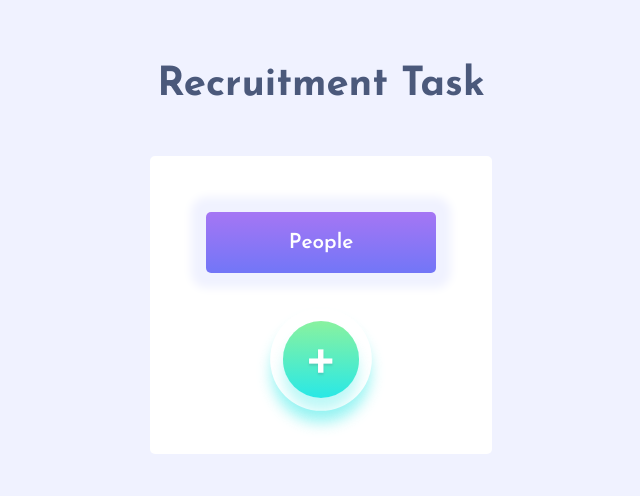
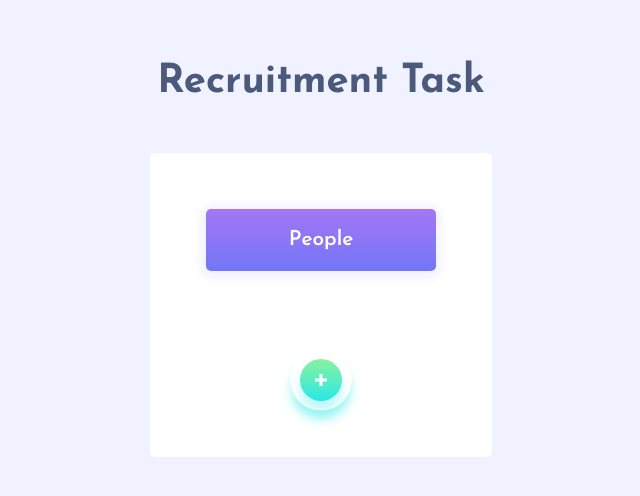
Before and after one commit to jchojna/nested-cells, a React (Create React App) app: page / in a window 1280 px wide. Shown: the part 142-638 px from the top of the page, without its empty margins (319-959 px from the left). Built offline with nearby package versions, Linux system fonts and the light colour scheme.

Commit message:
feat(Cell): add remove button with basic functionality

```diff
--- a/src/components/App.js
+++ b/src/components/App.js
@@ -34,6 +34,12 @@ class App extends Component {
     this.togglePopup();
   }
 
+  removeCell = (id) => {
+    this.setState(prevState => ({
+      cells: prevState.cells.filter(cell => cell.id !== id)
+    }));
+  }
+
   render() {
     const { isPopupVisible, cells } = this.state;
 
@@ -50,8 +56,15 @@ class App extends Component {
           {/* LIST OF CELLS */}
           {
             cells.map(cell => {
+              const { id, category, value } = cell;
               return (
-                <Cell key={cell.id}/>
+                <Cell
+                  key={id}
+                  id={id}
+                  category={category}
+                  value={value}
+                  onRemove={this.removeCell}
+                />
               );
             })
           }
@@ -60,7 +73,13 @@ class App extends Component {
             className="button button--add button--main"
             onClick={this.togglePopup}
           >
-            +
+            <svg
+              className="button__svg"
+              viewBox="0 0 40 40"
+              xmlns="http://www.w3.org/2000/svg"
+            >
+              <polyline points="0,15 0,25 15,25 15,40 25,40 25,25 40,25 40,15 25,15 25,0 15,0 15,15" />
+            </svg>
           </button>
           {/* POPUP */}
           {
--- a/src/components/Cell.js
+++ b/src/components/Cell.js
@@ -1,20 +1,34 @@
-import React, { Component } from 'react';
+import React from 'react';
 import '../scss/Cell.scss';
 
-class Cell extends Component {
-  constructor(props) {
-    super(props);
-    this.state = {
+const Cell = (props) => {
+  const {
+    id,
+    category,
+    value,
+    onRemove
+  } = props;
 
-    }
-  }
+  return (
+    <section className="Cell">
+      <h3 className="Cell__heading">
+        {`${category} ${value}`}
+      </h3>
 
-  render() {
-    return (
-      <div className="Cell">
-        Cell
-      </div>
-    );
-  }
+      {/* REMOVE CELL BUTTON */}
+      <button
+        className="button button--remove"
+        onClick={() => onRemove(id)}
+      >
+        <svg
+          className="button__svg"
+          viewBox="0 0 40 40"
+          xmlns="http://www.w3.org/2000/svg"
+        >
+          <rect x="0" y="12.5" width="40" height="15" />
+        </svg>
+      </button>
+    </section>
+  );
 }
 export default Cell;
--- a/src/components/Popup.js
+++ b/src/components/Popup.js
@@ -29,6 +29,7 @@ const Popup = (props) => {
           ref={category}
           type="text"
           className="Popup__input"
+          required
         />
         {/* VALUE */}
         <label htmlFor="popupCategory" className="Popup__label">
@@ -39,6 +40,7 @@ const Popup = (props) => {
           ref={value}
           type="text"
           className="Popup__input"
+          required
         />
         {/* BUTTONS */}
         <button
--- a/src/scss/App.scss
+++ b/src/scss/App.scss
@@ -34,41 +34,62 @@
   &__title {
     @include gradient ($color-violet, $color-lilac, 0);
     border-radius: $corner-radius;
-    box-shadow: 0 0 10px 15px $color-lightLilac;
+    box-shadow: $shadow-cell;
     color: #fff;
     font-size: 1.3rem;
     font-weight: 600;
     margin: 0;
+    margin-bottom: 2.5rem;
     padding: 0.9em 4em;
   }
 }
 
 .button {
   @include flex-center;
-  @include gradient ($color-cyan, $color-green, 0);
+  box-sizing: content-box;
   background-origin: border-box;
   border: none;
   border-radius: 50%;
-  box-shadow:
-    0 0.2em 0.2em rgba($color: $color-cyan, $alpha: 0.3),
-    0 0 0 0.2em rgba($color: #fff, $alpha: 1),
-    0 0.2em 0.2em 0.2em rgba($color: $color-cyan, $alpha: 0.4);
-  color: #fff;
   cursor: pointer;
-  font-size: 4rem;
-  height: 1.2em;
-  line-height: 0;
-  margin-top: 3rem;
+  fill: #fff;
+  height: 12px;
   outline: none;
-  text-shadow: 0 2px 2px rgba($color: $color-dark, $alpha: 0.2);
+  padding: 8px;
   transition: box-shadow 0.2s, transform 0.2s;
-  width: 1.2em;
+  width: 12px;
 
-  &:hover {
+  &--add {
+    @include gradient ($color-cyan, $color-green, 0);
+    box-shadow:
+      0 0.2em 0.2em 0.1em rgba($color: $color-cyan, $alpha: 0.2);
+    padding: 15px;
+  }
+
+  &--remove {
+    @include gradient ($color-lightPurple, $color-purple, 0);
+    box-shadow:
+      0 0.2em 0.2em 0.1em rgba($color: $color-purple, $alpha: 0.2);
+    margin-left: 20px;
+  }
+
+  &--main {
     box-shadow:
       0 0.2em 0.2em rgba($color: $color-cyan, $alpha: 0.3),
       0 0 0 0.2em rgba($color: #fff, $alpha: 1),
-      0 0.3em 0.25em 0.2em rgba($color: $color-cyan, $alpha: 0.3);
-    transform: translateY(-0.05em);
+      0 0.2em 0.2em 0.2em rgba($color: $color-cyan, $alpha: 0.4);
+    font-size: 3rem;
+    margin-top: 3rem;
+
+    &:hover {
+      box-shadow:
+        0 0.2em 0.2em rgba($color: $color-cyan, $alpha: 0.3),
+        0 0 0 0.2em rgba($color: #fff, $alpha: 1),
+        0 0.3em 0.25em 0.2em rgba($color: $color-cyan, $alpha: 0.3);
+      transform: translateY(-0.05em);
+    }
+  }
+
+  &__svg {
+    width: 100%;
   }
 }
--- a/src/scss/Cell.scss
+++ b/src/scss/Cell.scss
@@ -2,6 +2,32 @@
 @import './variables';
 
 .Cell {
-  border: 1px solid #000;
-  padding: 1em;
+  align-items: center;
+  box-shadow: $shadow-cell;
+  border-radius: $corner-radius;
+  color: $color-dark;
+  display: flex;
+  justify-content: space-between;
+  margin: 1rem 0;
+  overflow: hidden;
+  padding: 1.2em;
+  padding-left: 2em;
+  position: relative;
+  width: 100%;
+
+  &::before {
+    @include gradient ($color-violet, $color-lilac, 0);
+    content: '';
+    position: absolute;
+    top: 0;
+    left: 0;
+    height: 100%;
+    width: 10px;
+  }
+
+  &__heading {
+    font-size: 1.1rem;
+    font-weight: 700;
+    margin: 0;
+  }
 }
--- a/src/scss/_variables.scss
+++ b/src/scss/_variables.scss
@@ -10,3 +10,4 @@ $color-lightPurple: #f86f95;
 $color-purple: #f34d68;
 
 $corner-radius: 5px;
+$shadow-cell: 0 2px 10px 5px $color-lightLilac;
```
